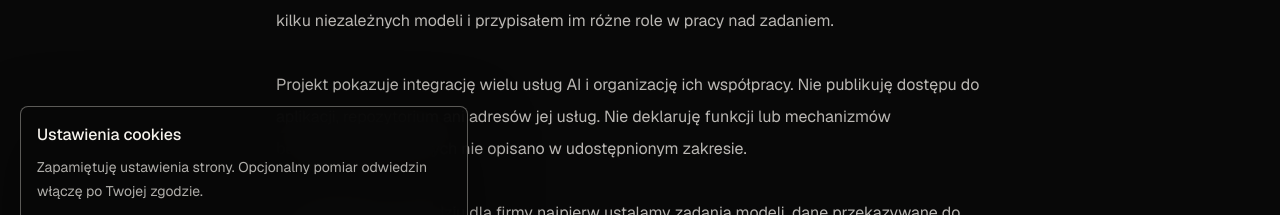
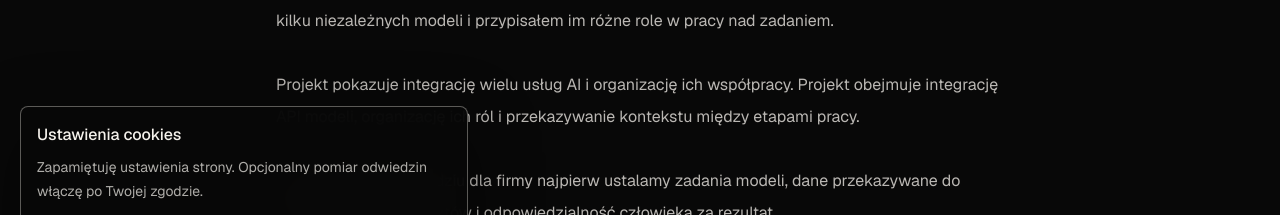
Before and after one commit to ft4k696bk6-prog/kacper-portfolio, a Next.js app: page /realizacje/b-code in a window 1280 px wide. Shown: the part 510-725 px from the top of the page. Built offline with nearby package versions, Linux system fonts and the light colour scheme; no server answers.

Commit message:
copy: replace third-person verification notes across all eight project realizations

```diff
--- a/src/content/realizations.ts
+++ b/src/content/realizations.ts
@@ -1,10 +1,10 @@
 export const realizations = [
- {slug:"jalapeno-marketing",title:"Jalapeno — lokalna społeczność",category:"Marketing",logo:"/images/brands/jalapeno.jpg",summary:"Reklamy, social media i rozwój rozpoznawalności lokalu w Niemcach.",details:["Prowadzenie komunikacji i reklam dla Jalapeno Kebab Niemce. Celem było budowanie lokalnej społeczności oraz regularnych wizyt, również poza weekendem.","Na dostarczonym zrzucie panelu Meta: 4,7 tys. interakcji przy 0,25 zł za interakcję i 1,16 tys. zł wydatków; druga kampania: 7,4 tys. interakcji, 0,11 zł i 840,90 zł. Kampania rozpoznawalności: zasięg 182,1 tys., koszt dotarcia do 1000 kont 3,75 zł, wydatki 683,50 zł. Wartości są zaokrąglone w interfejsie. Nie sumuję zasięgu różnych kampanii i nie utożsamiam interakcji z liczbą klientów.","Według relacji Kacpra lokal zyskał stałych klientów z okolicy i przyjezdnych z innych miast. Ruch w tygodniu zaczął przypominać weekendowy; zwiększono częstotliwość dostaw. Zdarzały się kolejki i czasowa przerwa potrzebna na uzupełnienie zapasów. To jakościowa relacja ze współpracy, a nie niezależny pomiar wpływu reklam na sprzedaż."]},
- {slug:"reenergy-rozwoj-marki",title:"Re-energy — rozwój od początku",category:"Marketing",logo:"/images/brands/re-energy.png",summary:"Marketing, leady klientów i rekrutacja połączone z rozwojem firmy OZE.",details:["Współpraca od początkowego etapu firmy: obecność w internecie, strona, reklamy oraz narzędzia do obsługi kontaktów. Kampanie Meta służyły pozyskiwaniu klientów i pracowników.","Kacper podaje 90 837 zł wydatków na pozyskiwanie leadów oraz 6 mln zł obrotu firmy w opisywanej współpracy. Według jego relacji Meta było jedynym źródłem pozyskiwania klientów i pracowników. Nie mam niezależnej weryfikacji księgowej ani pełnego raportu atrybucji; nie przedstawiam tych liczb jako ROAS, zysku ani gwarancji przyszłych rezultatów.","Marketing działał razem z obsługą sprzedaży: kontakt trzeba odebrać, zakwalifikować i poprowadzić do realizacji. Dlatego osobną częścią współpracy był CRM i uporządkowanie pracy zespołu."]},
- {slug:"reenergy-crm",title:"Re-energy — CRM i proces",category:"CRM i aplikacje",logo:"/images/brands/re-energy.png",summary:"Obsługa zapytań i pracy zespołu w powiązaniu z reklamami.",details:["Zakres współpracy z Re-energy obejmował CRM, stronę i reklamy. Tę realizację wydzielam, ponieważ oprogramowanie i pozyskiwanie klientów rozwiązują różne problemy.","CRM porządkuje pracę z kontaktami oraz kolejne kroki obsługi. Przy wdrożeniu trzeba ustalić odpowiedzialność za lead, statusy i dostęp do danych. Publiczna prezentacja nie obejmuje danych klientów ani prywatnych widoków firmy."]},
+ {slug:"jalapeno-marketing",title:"Jalapeno — lokalna społeczność",category:"Marketing",logo:"/images/brands/jalapeno.jpg",summary:"Reklamy, social media i rozwój rozpoznawalności lokalu w Niemcach.",details:["Prowadzenie komunikacji i reklam dla Jalapeno Kebab Niemce. Celem było budowanie lokalnej społeczności oraz regularnych wizyt, również poza weekendem.","Efekty kampanii Meta Ads: 4,7 tys. interakcji przy koszcie 0,25 zł, w kolejnej kampanii 7,4 tys. interakcji przy koszcie 0,11 zł. Kampania rozpoznawalności dotarła do 182,1 tys. kont przy koszcie 3,75 zł za 1000 odbiorców.","W czasie współpracy lokal zdobył stałych gości z okolicy i zainteresowanie klientów z innych miast. Większy ruch również w dni powszednie wymagał częstszych dostaw i lepszej organizacji obsługi."]},
+ {slug:"reenergy-rozwoj-marki",title:"Re-energy — rozwój od początku",category:"Marketing",logo:"/images/brands/re-energy.png",summary:"Marketing, leady klientów i rekrutacja połączone z rozwojem firmy OZE.",details:["Współpraca od początkowego etapu firmy: obecność w internecie, strona, reklamy oraz narzędzia do obsługi kontaktów. Kampanie Meta służyły pozyskiwaniu klientów i pracowników.","Około 2 lata działań reklamowych, 90 837 zł budżetu Meta Ads i 6 mln zł obrotu firmy w okresie współpracy. Kampanie były źródłem zapytań od klientów i wspierały rekrutację. W 17 kampaniach leadowych pozyskano 2 331 kontaktów przy średnim koszcie 29,79 zł.","Marketing działał razem z obsługą sprzedaży: kontakt trzeba odebrać, zakwalifikować i poprowadzić do realizacji. Dlatego osobną częścią współpracy był CRM i uporządkowanie pracy zespołu."]},
+ {slug:"reenergy-crm",title:"Re-energy — CRM i proces",category:"CRM i aplikacje",logo:"/images/brands/re-energy.png",summary:"Obsługa zapytań i pracy zespołu w powiązaniu z reklamami.",details:["Zakres współpracy z Re-energy obejmował CRM, stronę i reklamy. Tę realizację wydzielam, ponieważ oprogramowanie i pozyskiwanie klientów rozwiązują różne problemy.","CRM porządkuje pracę z kontaktami oraz kolejne kroki obsługi. Przy wdrożeniu trzeba ustalić odpowiedzialność za lead, statusy i dostęp do danych. Ważnym elementem rozwiązania jest rozdzielenie uprawnień i ochrona danych klientów."]},
  {slug:"reenergy-strona",title:"Re-energy — strona firmowa",category:"Strony",logo:"/images/brands/re-energy.png",summary:"Obecność firmy OZE w internecie jako część szerszej współpracy.",details:["Strona internetowa była jednym z elementów obsługi Re-energy System obok reklam i CRM. Jej rolą jest prezentacja oferty i umożliwienie kontaktu z firmą.","Rozdzielenie strony, marketingu i narzędzi wewnętrznych pozwala ustalić osobne cele i zakres prac, zachowując wspólną komunikację marki."]},
- {slug:"starcars-filmy-social-media",title:"StarCars — filmy i social media",category:"Marketing",logo:"/images/brands/starcars.svg",summary:"Nagrywanie i montaż rolek, reklamy oraz prowadzenie komunikacji.",details:["Osobna realizacja względem strony StarCars: nagrywanie materiałów, montaż krótkich filmów oraz prowadzenie social mediów i działań marketingowych.","Treści pokazują usługę i pomagają odbiorcy zrozumieć ofertę importu samochodów. Film, reklama i strona powinny prowadzić do tej samej propozycji oraz jasnej drogi kontaktu.","Nie publikuję nieudostępnionych filmów, danych reklamowych ani wyników sprzedaży. Materiały i zakres publikacji ustalam z klientem."]},
- {slug:"gentlemen-social-media",title:"Gentlemen — prowadzenie sociali",category:"Marketing",logo:"/images/brands/gentlemen.webp",summary:"Komunikacja salonu barberskiego w Warszawie.",details:["Współpraca z Kacprem z Gentlemen Barber Warszawa obejmowała prowadzenie social mediów. To realizacja marketingowa, niezależna od projektów stron internetowych.","W usługach lokalnych komunikacja ma pomóc ocenić styl pracy i podjąć decyzję o wizycie. Nie podaję niepotwierdzonych liczb rezerwacji ani wzrostów obrotu."]},
- {slug:"motomizer-marka",title:"Motomizer — rozwój marki",category:"Marketing",logo:null,summary:"Rozwój własnego kierunku produktu i jego prezentacji w internecie.",details:["Motomizer to również praca nad marką i sposobem pokazania produktu — nie tylko wykonanie strony. Kacper uczestniczył w rozwoju przedsięwzięcia od początku.","Prezentacja łączy wygląd produktu z wyjaśnieniem funkcji: pary, podświetlenia, dźwięku i wariantów kolorystycznych. Osobne case study opisuje wdrożenie witryny. Nie przedstawiam przychodów ani efektów sprzedażowych, których nie udokumentowano."]},
- {slug:"b-code",title:"B-Code — własne narzędzie AI",category:"CRM i aplikacje",logo:null,summary:"Autorska aplikacja korzystająca z API kilku niezależnych modeli o różnych rolach.",details:["Zamiast opierać cały warsztat na gotowym czacie, zbudowałem własną aplikację. Połączyłem API kilku niezależnych modeli i przypisałem im różne role w pracy nad zadaniem.","Projekt pokazuje integrację wielu usług AI i organizację ich współpracy. Nie publikuję dostępu do aplikacji, repozytorium ani adresów jej usług. Nie deklaruję funkcji lub mechanizmów bezpieczeństwa, których nie opisano w udostępnionym zakresie.","Przy podobnym narzędziu dla firmy najpierw ustalamy zadania modeli, dane przekazywane do dostawców, limity kosztów i odpowiedzialność człowieka za rezultat."]},
+ {slug:"starcars-filmy-social-media",title:"StarCars — filmy i social media",category:"Marketing",logo:"/images/brands/starcars.svg",summary:"Nagrywanie i montaż rolek, reklamy oraz prowadzenie komunikacji.",details:["Osobna realizacja względem strony StarCars: nagrywanie materiałów, montaż krótkich filmów oraz prowadzenie social mediów i działań marketingowych.","Treści pokazują usługę i pomagają odbiorcy zrozumieć ofertę importu samochodów. Film, reklama i strona powinny prowadzić do tej samej propozycji oraz jasnej drogi kontaktu.","Materiały wideo, reklamy i wpisy dostosowuję do oferty importu aut, grupy odbiorców i zaplanowanej komunikacji."]},
+ {slug:"gentlemen-social-media",title:"Gentlemen — prowadzenie sociali",category:"Marketing",logo:"/images/brands/gentlemen.webp",summary:"Komunikacja salonu barberskiego w Warszawie.",details:["Współpraca z Kacprem z Gentlemen Barber Warszawa obejmowała prowadzenie social mediów. To realizacja marketingowa, niezależna od projektów stron internetowych.","W usługach lokalnych komunikacja ma pomóc ocenić styl pracy i podjąć decyzję o wizycie. Treści dla salonu skupiają się na prezentacji usług, efektów pracy i zachęceniu klientów do rezerwacji."]},
+ {slug:"motomizer-marka",title:"Motomizer — rozwój marki",category:"Marketing",logo:null,summary:"Rozwój własnego kierunku produktu i jego prezentacji w internecie.",details:["Motomizer to również praca nad marką i sposobem pokazania produktu — nie tylko wykonanie strony. Kacper uczestniczył w rozwoju przedsięwzięcia od początku.","Prezentacja łączy wygląd produktu z wyjaśnieniem funkcji: pary, podświetlenia, dźwięku i wariantów kolorystycznych. Osobne case study opisuje wdrożenie witryny. Celem była spójna identyfikacja i atrakcyjna prezentacja produktu od pierwszego kontaktu z marką."]},
+ {slug:"b-code",title:"B-Code — własne narzędzie AI",category:"CRM i aplikacje",logo:null,summary:"Autorska aplikacja korzystająca z API kilku niezależnych modeli o różnych rolach.",details:["Zamiast opierać cały warsztat na gotowym czacie, zbudowałem własną aplikację. Połączyłem API kilku niezależnych modeli i przypisałem im różne role w pracy nad zadaniem.","Projekt pokazuje integrację wielu usług AI i organizację ich współpracy. Projekt obejmuje integrację API modeli, organizację ich ról i przekazywanie kontekstu między etapami pracy.","Przy podobnym narzędziu dla firmy najpierw ustalamy zadania modeli, dane przekazywane do dostawców, limity kosztów i odpowiedzialność człowieka za rezultat."]},
 ] as const;
```
